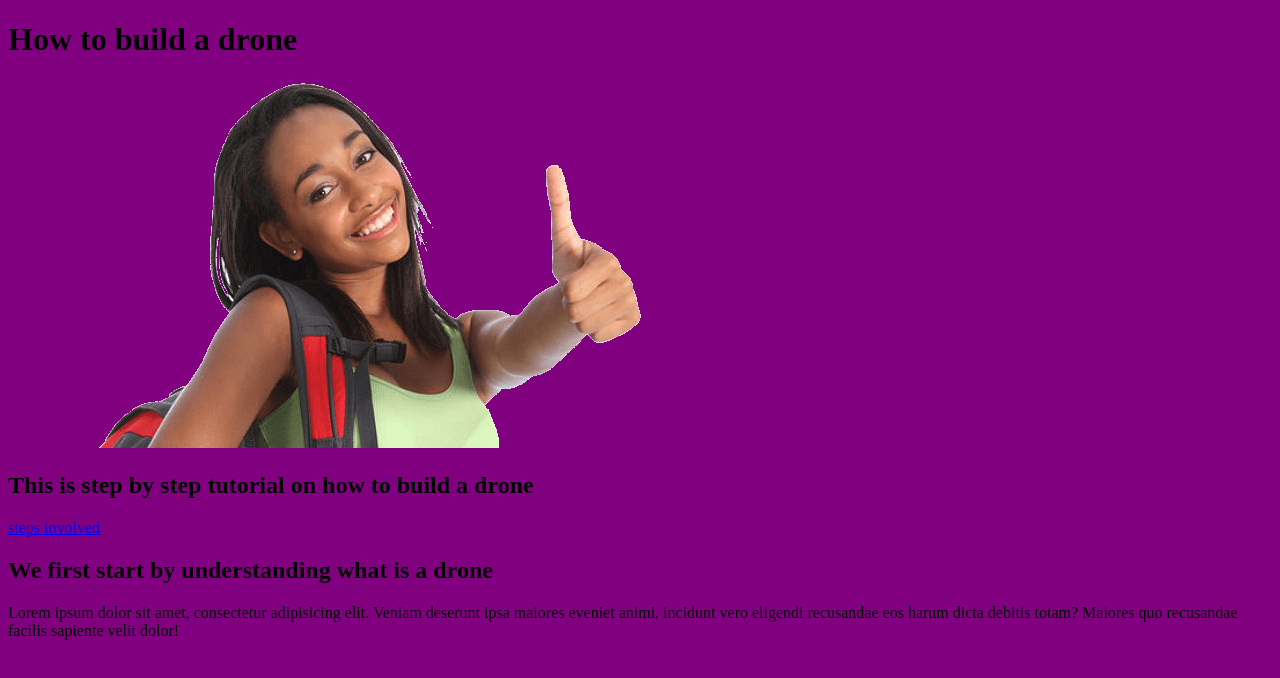
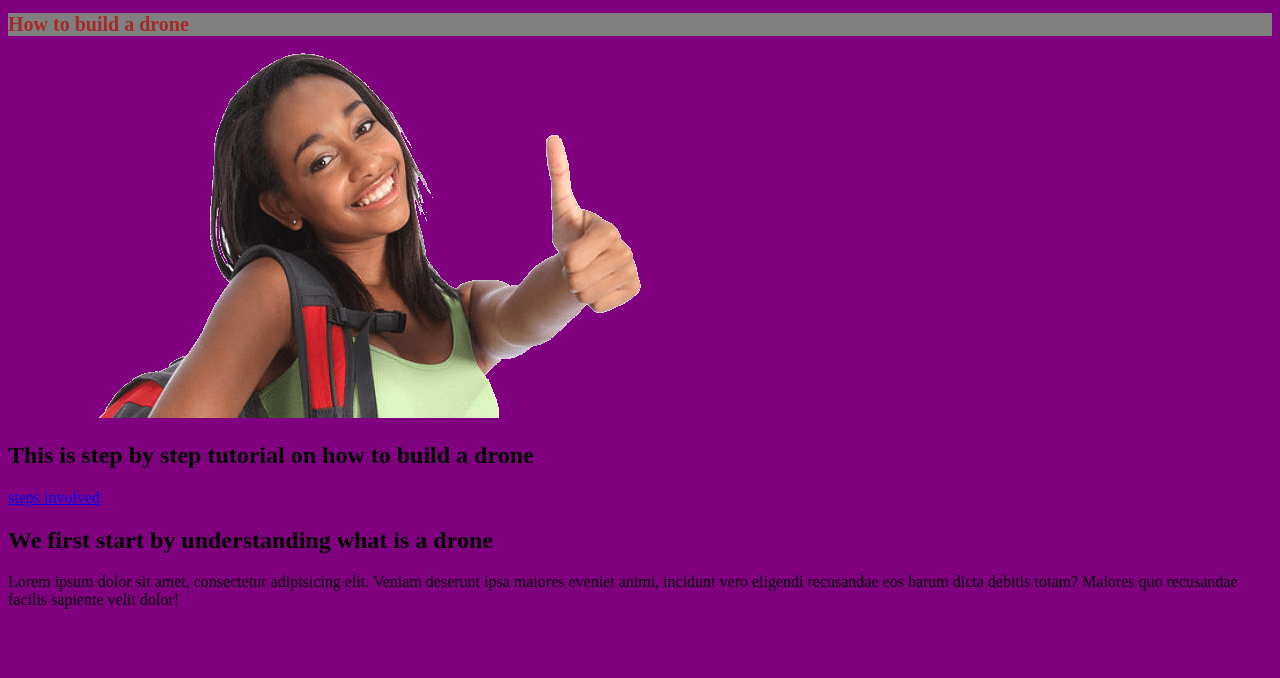
Before and after one commit to Malebo25/mywebsite, a plain HTML site: page index.html in a window 1280 px wide. Drawn offline with Linux system fonts and the light colour scheme.

Commit message:
add more to style.css

```diff
--- a/style.css
+++ b/style.css
@@ -2,3 +2,9 @@ body{
     background-color: purple;
     color: black;
 }
+
+h1{
+    background-color: gray;
+    color: brown;
+    font-size: 20px;
+}
```
Also changed, not shown: page2.html (+1 -0 lines).
